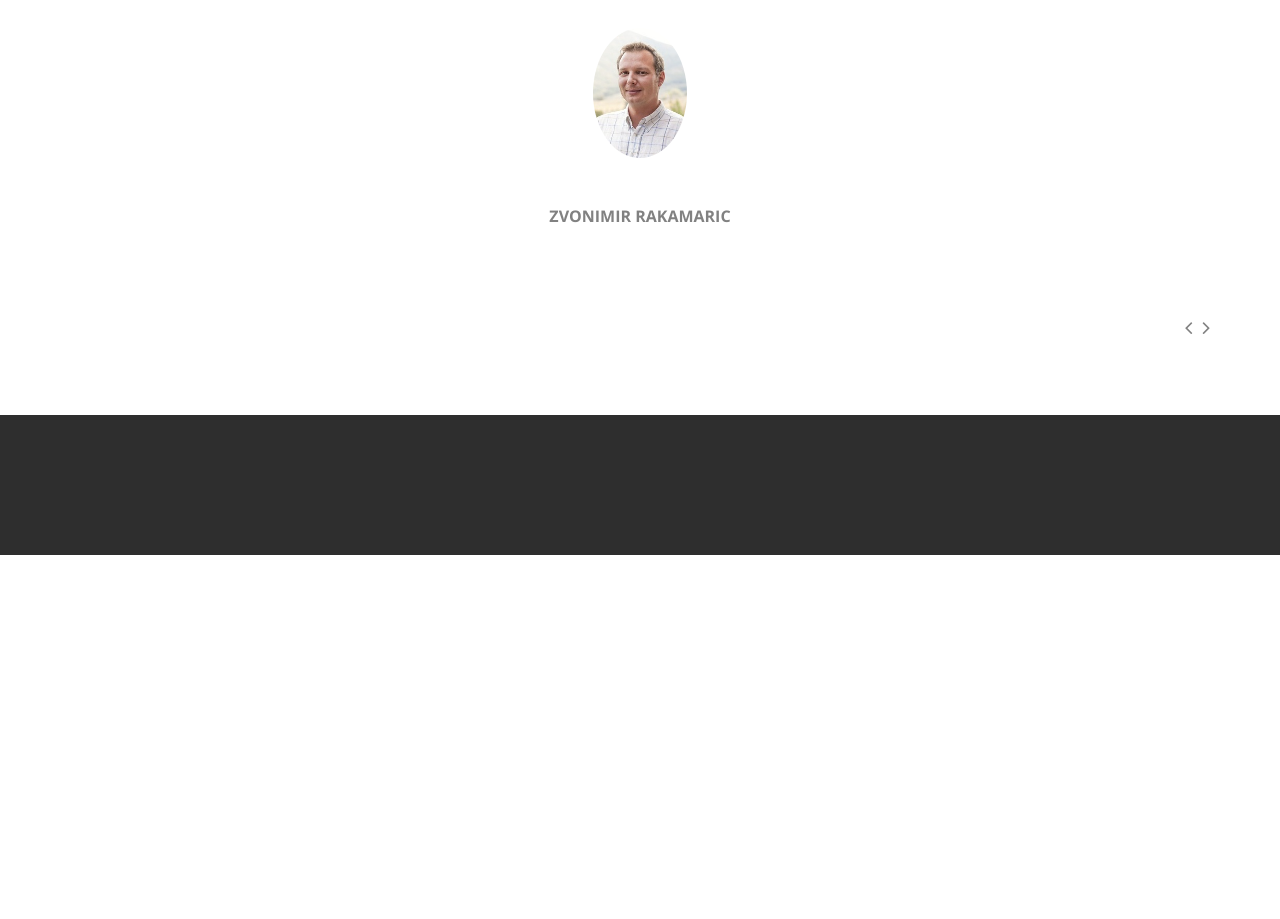
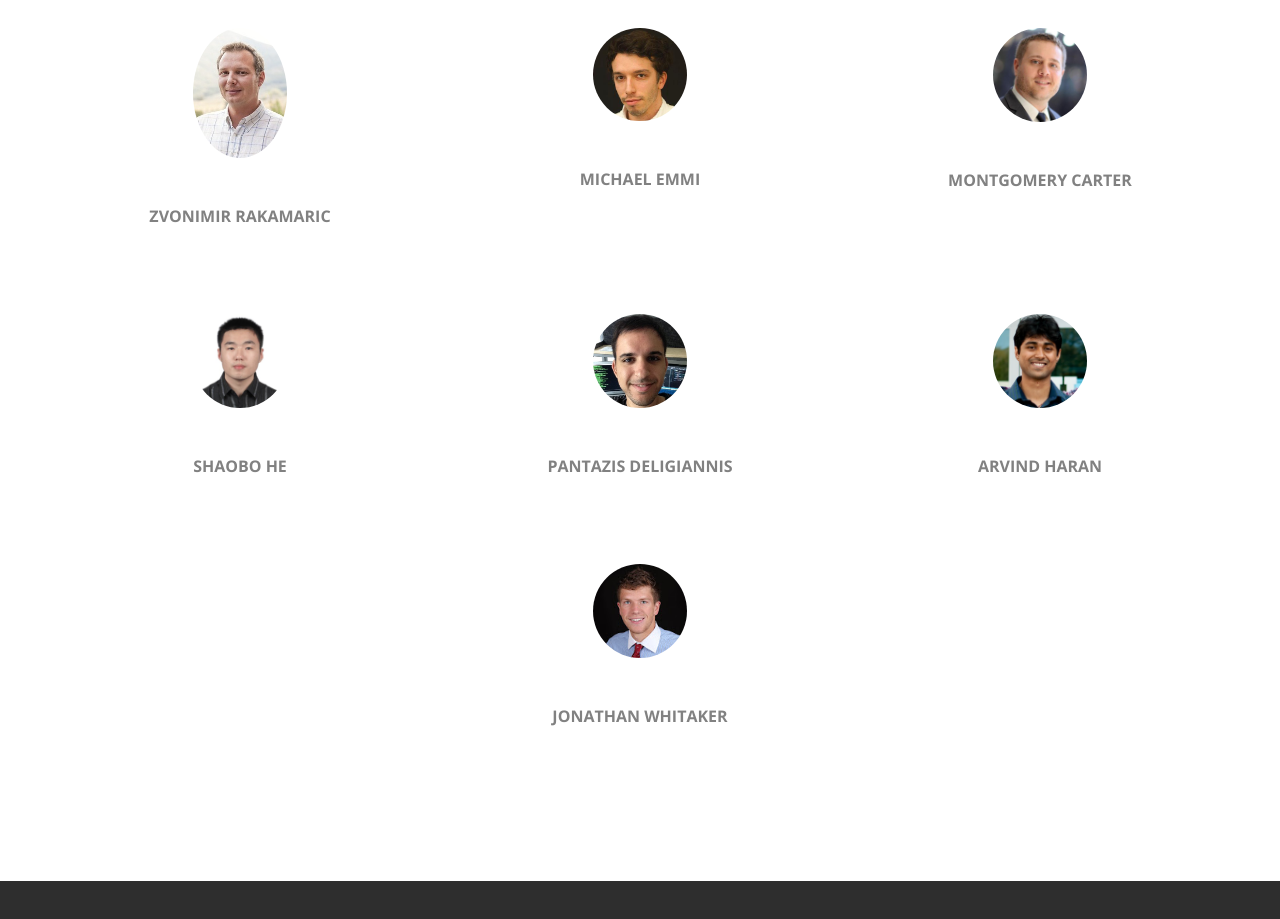
Before and after one commit to smackers/smackers.github.io, a plain HTML site: page index.html in a window 1280 px wide. Shown: the part 2320-3239 px from the top of the page. Before the commit the page ends 2875 px from the top, so only its background shows below. Drawn offline with nearby package versions, Linux system fonts and the light colour scheme; some packages are replaced by stand-ins of ours.

Commit message:
Updated the formatting of the "People" section.
This commit includes the HTML and CSS changes necessary to inline
the people section of the SMACK web site. It removes the carousel
that existed previously.

```diff
--- a/index.html
+++ b/index.html
@@ -261,52 +261,71 @@ model checking, and abstract interpretation.
 		<!-- end portfolio section -->
 
 		<!-- Persons section -->
-		<section id="people" class="parallax">
-			<div class="overlay">
+		<section id="people">
+			<div class="">
 				<div class="container">
+
                     <div class="row">
-
                         <div class="sec-title text-center">
-						        <h2 class="wow animated bounceInLeft">People</h2>
+                            <h2 class="">People</h2>
 						</div>
 
-						<div id="testimonial" class=" wow animated fadeInUp">
+                        <div class="row">
+                            <div class="col-md-4">
                                  <div class="people-item text-center">
                                     <a href="http://www.zvonimir.info/"><img src="img/people/zvonimir.jpg" alt="Zvonimir Rakamaric"></a>
-								<div class="clearfix">
+                                    <div>
                                        <span>Zvonimir Rakamaric</span>
                                     </div>
                                  </div>
+                            </div>
+                            <div class="col-md-4">
                                 <div class="people-item text-center">
                                     <a href="http://michael-emmi.github.io/"><img src="img/people/emmi.jpg" alt="Michael Emmi"></a>
-								<div class="clearfix">
+                                    <div>
                                        <span>Michael Emmi</span>
                                     </div>
                                  </div>
+                            </div>
+                            <div class="col-md-4">
                                 <div class="people-item text-center">
                                     <a href="http://www.linkedin.com/pub/montgomery-carter/12/a89/512"><img src="img/people/carter.jpg" alt="Montgomery Carter"></a>
                                     <div class="clearfix">
                                        <span>Montgomery Carter</span>
                                     </div>
                                  </div>
+                            </div>
+                        </div>
+
+                        <div class="row">
+                            <div class="col-md-4">
                                 <div class="people-item text-center">
                                     <a href="http://www.cs.utah.edu/~shaobo/"><img src="img/people/shaobo.jpg" alt="Shaobo He"></a>
                                     <div class="clearfix">
                                        <span>Shaobo He</span>
                                     </div>
                                  </div>
+                            </div>
+                            <div class="col-md-4">
                                 <div class="people-item text-center">
                                     <a href="http://pdeligia.github.io/"><img src="img/people/deligiannis.jpg" alt="Pantazis Deligiannis"></a>
                                     <div class="clearfix">
                                        <span>Pantazis Deligiannis</span>
                                     </div>
                                  </div>
+                            </div>
+                            <div class="col-md-4">
                                 <div class="people-item text-center">
                                     <a href="http://www.cs.utah.edu/~haran"><img src="img/people/haran.jpg" alt="Arvind Haran"></a>
                                     <div class="clearfix">
                                        <span>Arvind Haran</span>
                                     </div>
                                  </div>
+                            </div>
+                        </div>
+
+                        <div class="row">
+                            <div class="col-md-12">
                                 <div class="people-item text-center">
                                     <a href="https://www.linkedin.com/in/jonathan-whitaker-5a8b2484"><img src="img/people/whitaker.jpg" alt="Jonathan Whitaker"></a>
                                 <div class="clearfix">
@@ -314,7 +333,7 @@ model checking, and abstract interpretation.
                                 </div>
                                  </div>
                             </div>
-
+                        </div>
                     </div>
 				</div>
 			</div>
```
Also changed, not shown: css/main.css (+16 -0 lines). Lines whose indentation alone changed are shown as unchanged.
